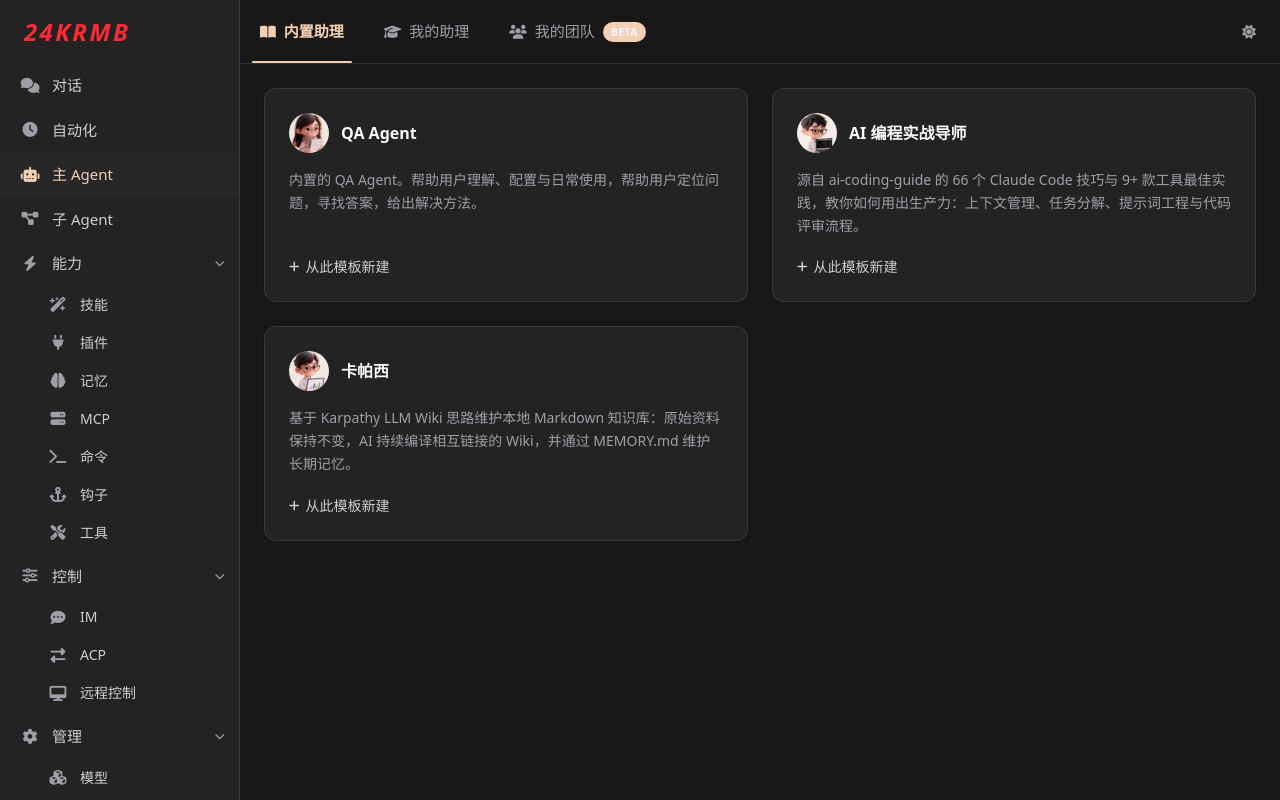
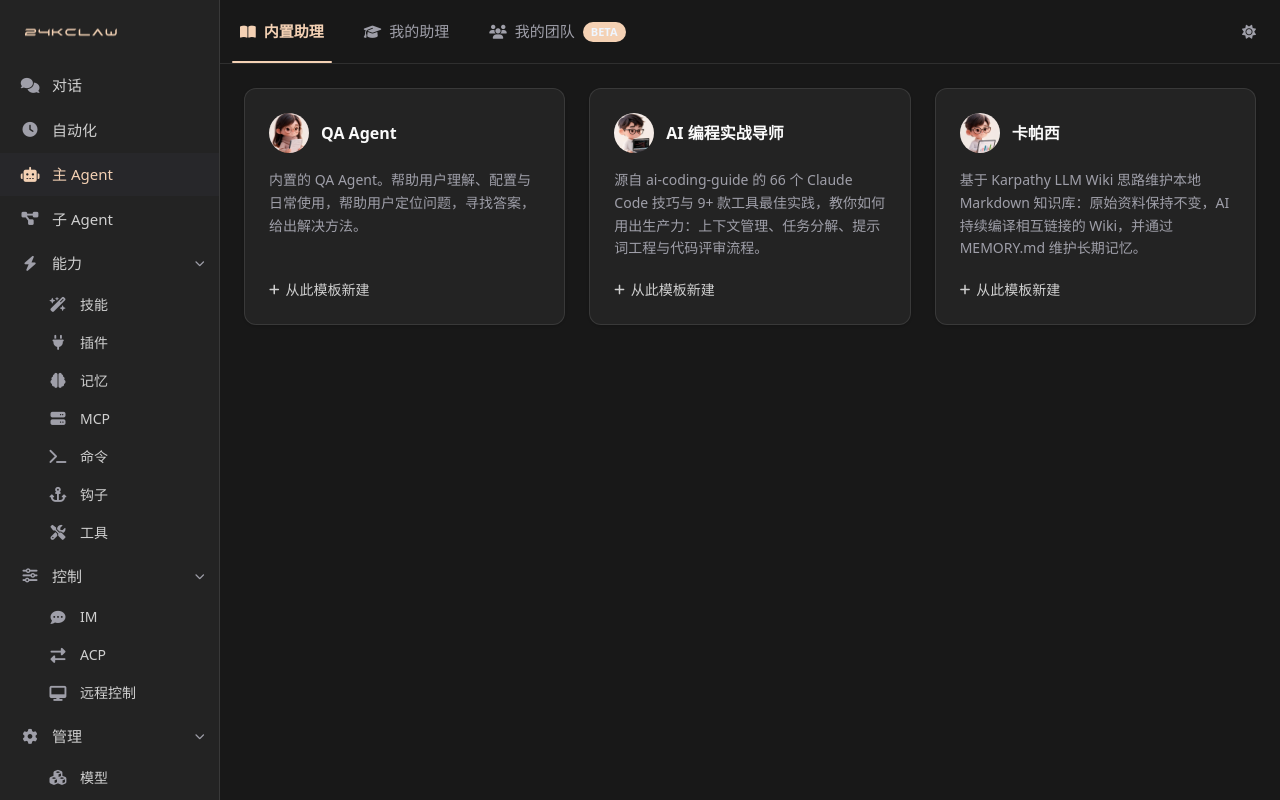
Before and after one commit to 24krmb/24K-Claw-Web, a React (Vite) app: page /agents/built-in in a window 1280 px wide. Both pictures are taken after a click on the button "切换到暗色模式". Built offline with nearby package versions, Linux system fonts and the light colour scheme.

Commit message:
feat: 侧边栏启用明暗双版图片 LOGO 并统一宽度为 220px

```diff
--- a/src/components/Sidebar.tsx
+++ b/src/components/Sidebar.tsx
@@ -7,12 +7,19 @@ export default function Sidebar() {
   const setMobileSidebarOpen = useAppStore((s) => s.setMobileSidebarOpen)
 
   return (
-    <aside className="flex h-full w-60 flex-col border-r border-sidebar-border bg-sidebar">
-      {/* Logo */}
+    <aside className="flex h-full w-[220px] flex-col border-r border-sidebar-border bg-sidebar">
+      {/* Logo：亮色模式用深色标，暗色模式用白色标 */}
       <div className="flex h-16 shrink-0 items-center px-6">
-        <span className="text-2xl font-black tracking-widest text-red-500 italic select-none">
-          24KRMB
-        </span>
+        <img
+          src="/logo_horizontal_dark.png"
+          alt="24KRMB"
+          className="h-9 w-auto select-none dark:hidden"
+        />
+        <img
+          src="/logo_horizontal_white.png"
+          alt="24KRMB"
+          className="hidden h-9 w-auto select-none dark:block"
+        />
         {/* 移动端关闭按钮 */}
         <button
           className="ml-auto rounded-md p-1.5 text-muted-foreground hover:bg-sidebar-accent lg:hidden"
--- a/src/pages/WorkspacePage.tsx
+++ b/src/pages/WorkspacePage.tsx
@@ -69,8 +69,8 @@ export default function WorkspacePage() {
         <Sidebar />
       </div>
 
-      {/* 主内容区：桌面端为侧边栏预留 240px */}
-      <div className="flex min-h-screen flex-1 flex-col lg:pl-60">
+      {/* 主内容区：桌面端为侧边栏预留 220px */}
+      <div className="flex min-h-screen flex-1 flex-col lg:pl-[220px]">
         {isTabRoute ? (
           <TopTabs activeTab={activeTab} onChange={handleTabChange} />
         ) : (
```
Also changed, not shown: public/logo_horizontal_dark.png (added), public/logo_horizontal_white.png (added).
